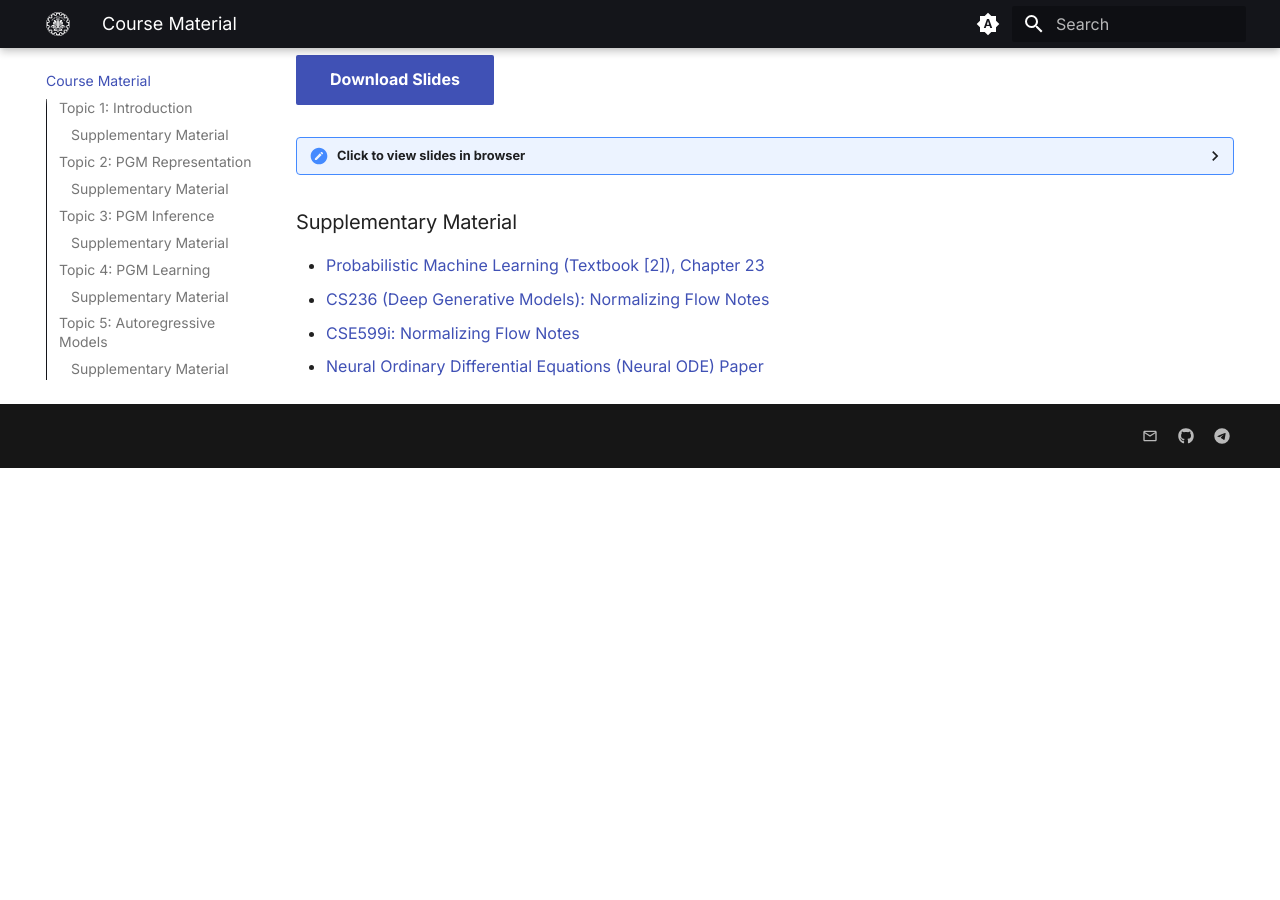
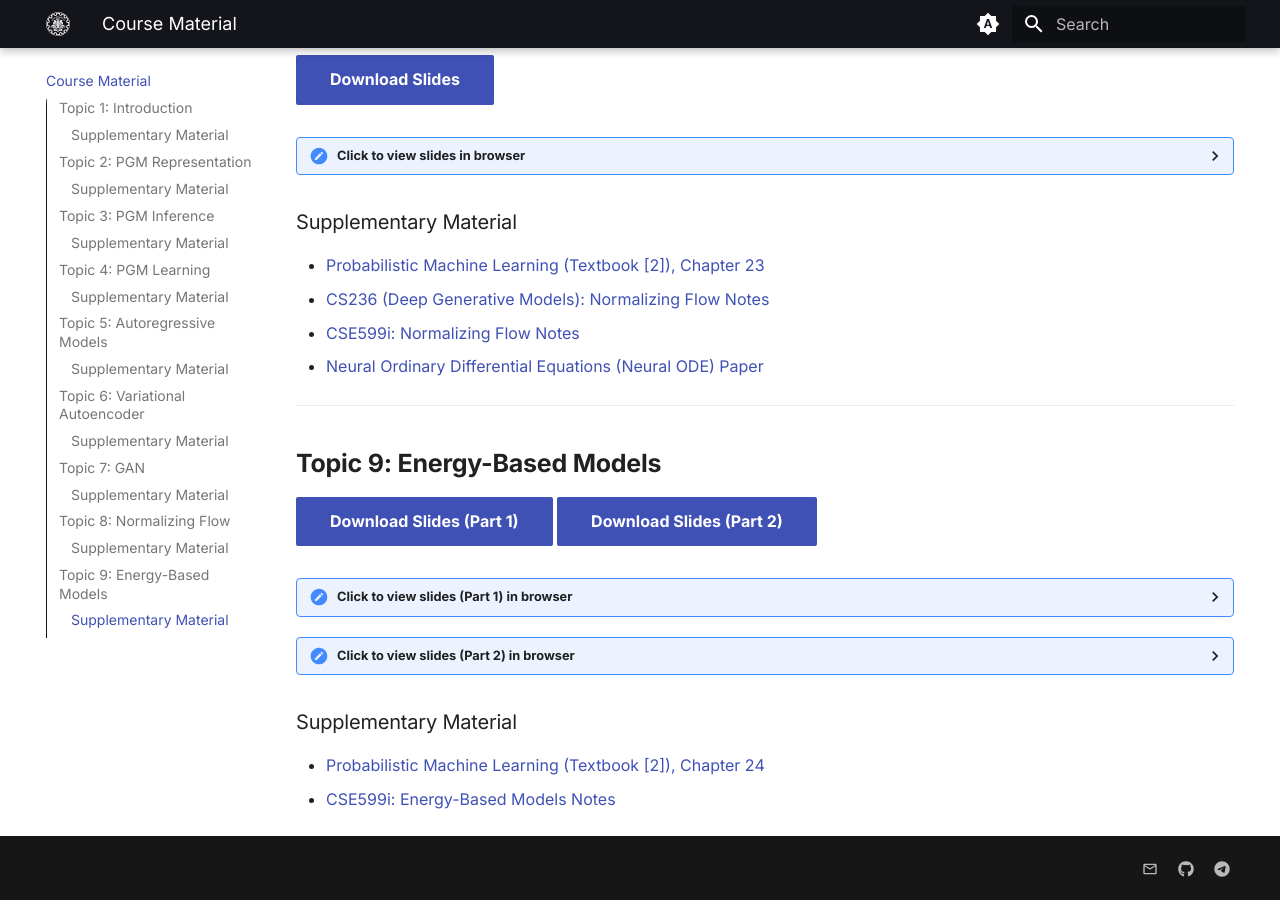
Before and after one commit to SUT-CS-GM/sut-cs-gm.github.io, an MkDocs documentation site: the page built from docs/material/index.md, in a window 1280 px wide and 900 px high, scrolled down 3221 px. Built offline with MkDocs 1.6.1 and Material for MkDocs 9.7.7, drawn with Linux system fonts in a browser that asks for light colours; some web fonts are replaced; before the commit the page ends 3689 px from its top, so only the background shows below that.

Commit message:
feat: Add EBM slides and supplementary material

```diff
--- a/docs/material/index.md
+++ b/docs/material/index.md
@@ -169,3 +169,32 @@
 * [CS236 (Deep Generative Models): Normalizing Flow Notes](https://deepgenerativemodels.github.io/notes/flow){:target="_blank"}
 * [CSE599i: Normalizing Flow Notes](https://courses.cs.washington.edu/courses/cse599i/20au/resources/L15_flow.pdf){:target="_blank"}
 * [Neural Ordinary Differential Equations (Neural ODE) Paper](https://arxiv.org/pdf/1806.07366){:target="_blank"}
+
+---
+
+## **Topic 9: Energy-Based Models**
+
+[Download Slides (Part 1)](/assets/slides/9-EBM1-Stanford.pdf){:target="_blank" .md-button .md-button--primary }
+[Download Slides (Part 2)](/assets/slides/9-EBM2-Stanford.pdf){:target="_blank" .md-button .md-button--primary }
+
+<details>
+<summary>Click to view slides (Part 1) in browser</summary>
+<object class="pdf"
+        data="/assets/slides/9-EBM1-Stanford.pdf"
+        width="910"
+        height="560">
+</object>
+</details>
+
+<details>
+<summary>Click to view slides (Part 2) in browser</summary>
+<object class="pdf"
+        data="/assets/slides/9-EBM2-Stanford.pdf"
+        width="910"
+        height="560">
+</object>
+</details>
+
+### Supplementary Material
+* [Probabilistic Machine Learning (Textbook [2]), Chapter 24](https://mitpress.mit.edu/9780262048439/probabilistic-machine-learning){:target="_blank"}
+* [CSE599i: Energy-Based Models Notes](https://courses.cs.washington.edu/courses/cse599i/20au/resources/L16_ebm.pdf){:target="_blank"}
```
Also changed, not shown: docs/index.md (+2 -3 lines), 2 other files.
